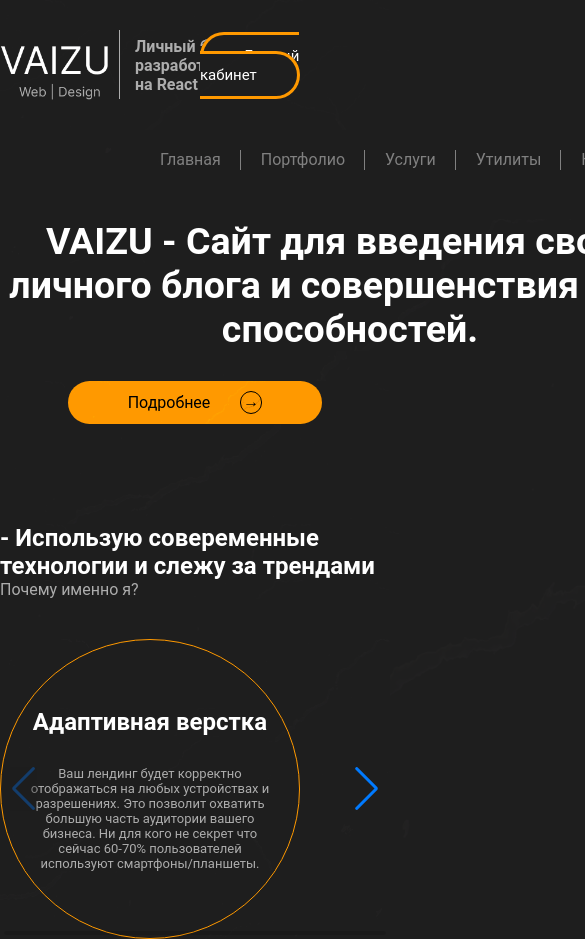
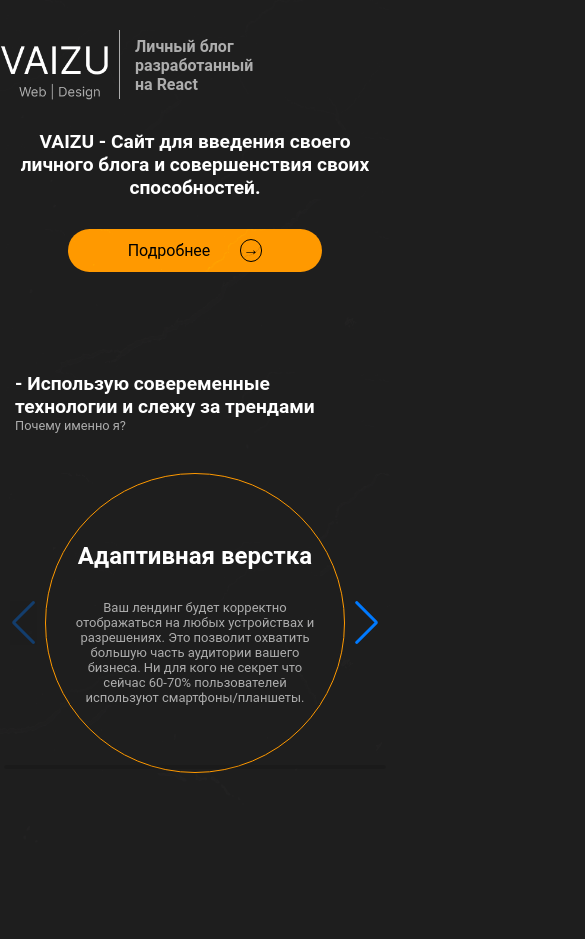
Before and after one commit to va1zu/vaizu, a React (Vite) app: page / in a window 390 px wide. Shown: the top 939 px of the page, 585 px wide, since content can reach past the window. After the commit the page ends 844 px from the top, so only its background shows below. Built offline with nearby package versions, Linux system fonts and the light colour scheme.

Commit message:
Update mobil

```diff
--- a/src/comp/header/Header.module.css
+++ b/src/comp/header/Header.module.css
@@ -75,17 +75,8 @@
 }
 
 /* Адаптация под мобильные устройства */
-@media (max-width: 600px) {
-    .menu {
-        flex-direction: column;
-        gap: 5px;
-    }
-
-    .menu a {
-        margin-right: 0;
-    }
-
-    .personal-account {
+@media (max-width: 1200px) {
+    .personalAccount {
         display: none;
     }
 }
--- a/src/pages/mainPage/MainPage.jsx
+++ b/src/pages/mainPage/MainPage.jsx
@@ -50,7 +50,8 @@
         </section>
       </div>
       <div className={cl.sliderNone}>
-      <Slider />
+        <center>
+      <Slider /></center>
       </div>
     </>
   )
--- a/src/pages/mainPage/MainPage.module.css
+++ b/src/pages/mainPage/MainPage.module.css
@@ -6,7 +6,7 @@
 .hero {
     color: white;
     font-size: 25px;
-    width: 700px;
+    max-width: 700px;
     display: flex;
     justify-content: center;
     text-align: center;
@@ -31,6 +31,7 @@
 }
 
 .more a {
+    transition: .5s;
     background-color: #FF9900;
     padding: 10px 60px;
     align-items: center;
@@ -40,6 +41,9 @@
     justify-content: flex-end;
     gap: 30px;
 }
+.more a:hover{
+    transform: translateY(-2px);
+}
 
 .forme {
     margin: 100px 0 40px 0;
@@ -47,7 +51,7 @@
 
 .forme h1 {
     color: white;
-    width: 400px;
+    max-width: 400px;
 }
 
 .forme p {
@@ -99,6 +103,15 @@
 }
 
 @media (max-width: 1200px) {
+    .hero {
+        font-size: 0.8rem;
+        padding: 0 15px;
+    }
+
+    .forme {
+        font-size: 0.8rem;
+        padding: 0 15px;
+    }
 
     .eclipseMain {
         display: none;
@@ -108,4 +121,14 @@
     .sliderNone {
         display: block;
     }
+
+    .container {
+        max-width: 720px;
+
+        align-items: center;
+    }
+
+    menu {
+        display: none;
+    }
 }
```
Also changed, not shown: src/comp/header/Header.jsx (line endings or trailing spaces).
